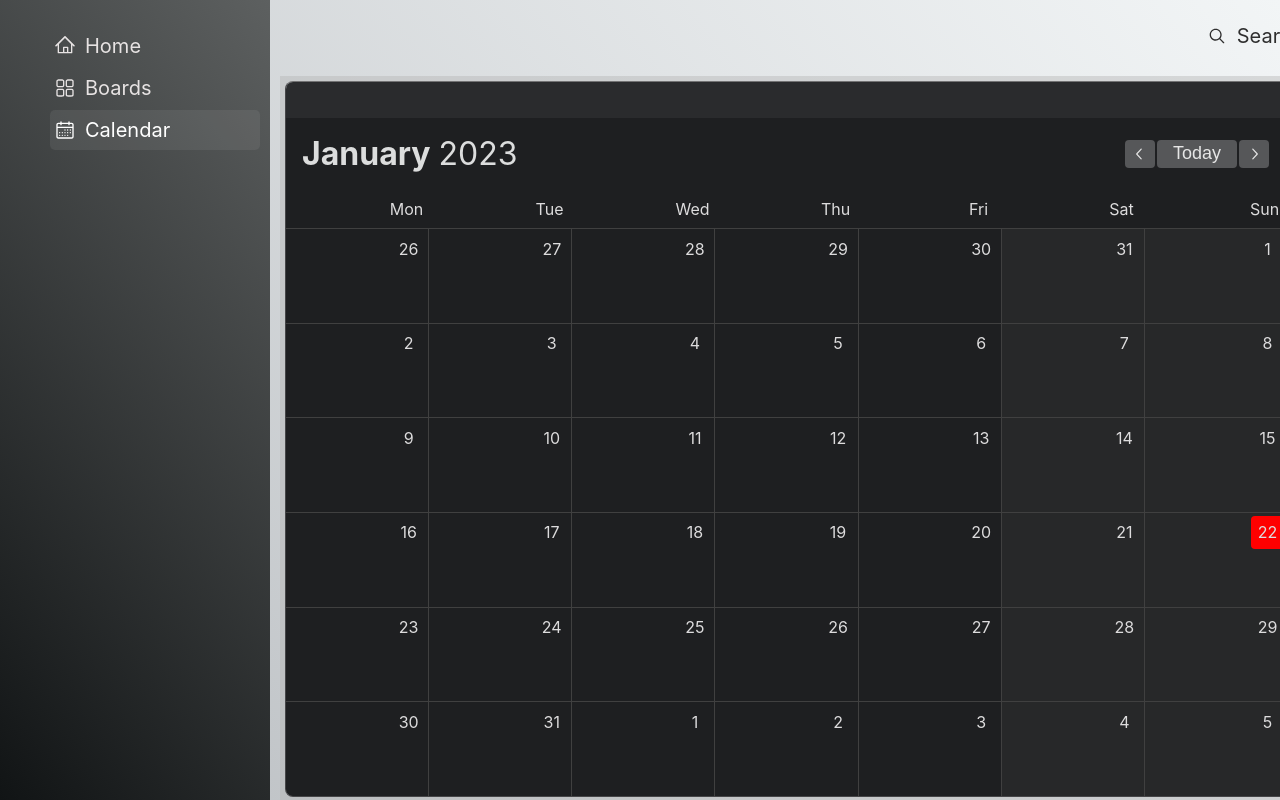
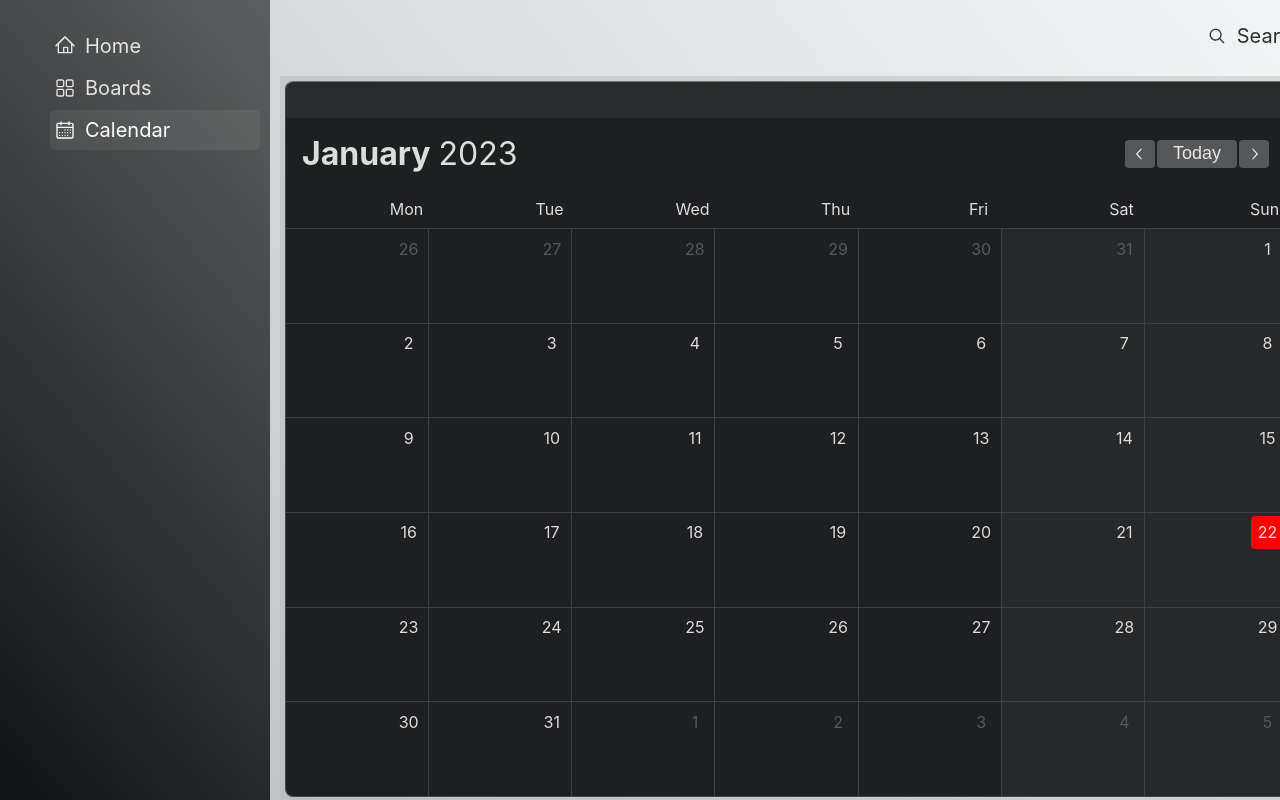
Before and after one commit to MaxNikitenok/project-manager-react, a React (Create React App) app: page /calendar in a window 1280 px wide. Shown: the top 800 px of the page. Built offline with nearby package versions, Linux system fonts and the light colour scheme; sample sign-in values are in the browser's storage.

Commit message:
feat: colors for the days of the month

```diff
--- a/src/components/Calendar/Calendar.tsx
+++ b/src/components/Calendar/Calendar.tsx
@@ -20,7 +20,7 @@ const Calendar = () => {
     <div className={style.calendar}>
       <CalendarHeader />
       <CalendarOptions today={today} prevHandler={prevHandler} todayHandler={todayHandler} nextHandler={nextHandler} />
-      <CalendarGrid startDay={startDay} />
+      <CalendarGrid startDay={startDay} today={today}/>
     </div>
   );
 };
--- a/src/components/CalendarGrid/CalendarGrid.module.css
+++ b/src/components/CalendarGrid/CalendarGrid.module.css
@@ -33,11 +33,25 @@
   color: #dddcdd;
 }
 
-.cellWeekEndWrapper {
+.weekendCellWrapper {
   min-width: 140px;
   min-height: 80px;
   background-color: #272829;
   color: #dddcdd;
+}
+
+.cellNotCurrentMonth {
+  min-width: 140px;
+  min-height: 80px;
+  background-color: #1e1f21;
+  color: #555759;
+}
+
+.weekendCellNotCurrentMonth {
+  min-width: 140px;
+  min-height: 80px;
+  background-color: #272829;
+  color: #555759;
 }
 
 .rowInCell {
--- a/src/components/CalendarGrid/CalendarGrid.tsx
+++ b/src/components/CalendarGrid/CalendarGrid.tsx
@@ -1,8 +1,8 @@
-import moment from 'moment';
+import moment, { Moment } from 'moment';
 import React from 'react';
 import style from './CalendarGrid.module.css';
 
-export const CalendarGrid = (props: { startDay: { clone: () => any } }) => {
+export const CalendarGrid = (props: { startDay: { clone: () => any }; today: Moment}) => {
   const totalDays = 42;
   const day = props.startDay.clone().subtract(1, 'day');
   const daysArray = [...Array(totalDays)].map(() => day.add(1, 'day').clone());
@@ -11,9 +11,12 @@ export const CalendarGrid = (props: { startDay: { clone: () => any } }) => {
     <>
       <div className={style.weekDaysWrapper}>
         {[...Array(7)].map((_, i) => (
-          <div className={style.weekDay} key={moment()
-            .day(i + 1)
-            .format('ddddd')}>
+          <div
+            className={style.weekDay}
+            key={moment()
+              .day(i + 1)
+              .format('ddddd')}
+          >
             <div className={style.dayWrapper}>
               {moment()
                 .day(i + 1)
@@ -27,9 +30,13 @@ export const CalendarGrid = (props: { startDay: { clone: () => any } }) => {
         {daysArray.map((dayItem) => (
           <div
             className={
-              dayItem.day() === 6 || dayItem.day() === 0
-                ? style.cellWeekEndWrapper
-                : style.cellWrapper
+              props.today.isSame(dayItem, 'month')
+                ? dayItem.day() === 6 || dayItem.day() === 0
+                  ? style.weekendCellWrapper
+                  : style.cellWrapper
+                : dayItem.day() === 6 || dayItem.day() === 0
+                ? style.weekendCellNotCurrentMonth
+                : style.cellNotCurrentMonth
             }
             key={dayItem.unix()}
           >
```
